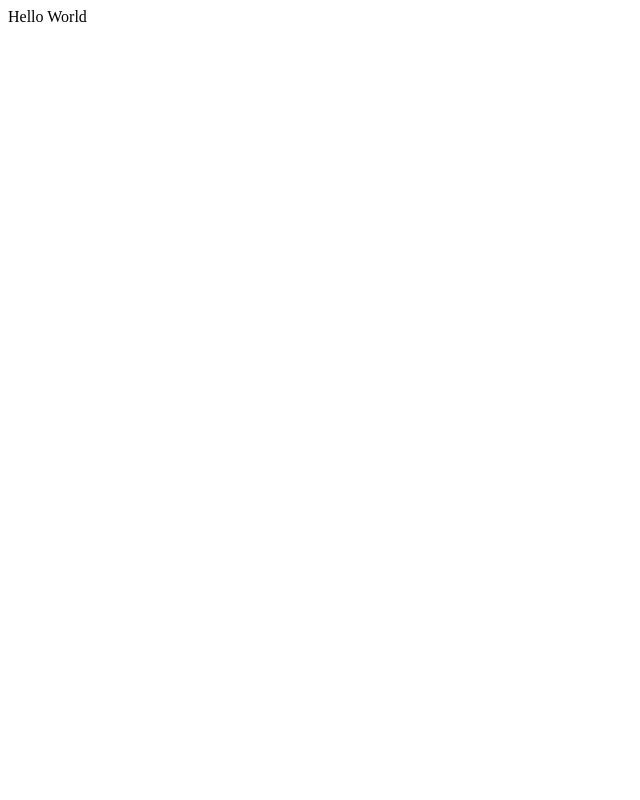
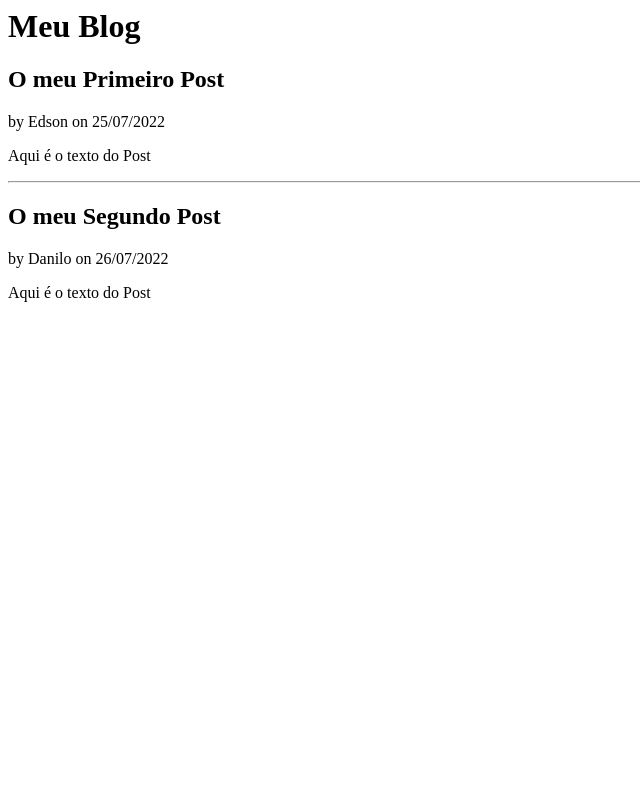
Before and after one commit to e-goncalves/blog, a Flask app: page / in a window 1280 px wide. Before the commit the part shown is almost empty. Shown: the whole page, without its empty margins (0-640 px from the left). Run offline with Flask 2, Linux system fonts and the light colour scheme.

Commit message:
intervalo da aula

```diff
--- a/app.py
+++ b/app.py
@@ -1,12 +1,23 @@
 from flask import Flask, render_template
+from datetime import datetime
 
 app = Flask("hello")
 
+posts = [
+    {
+        "title": "O meu Primeiro Post",
+        "body": "Aqui é o texto do Post",
+        "author": "Edson",
+        "created": datetime(2022,7,25)
+    },
+    {
+        "title": "O meu Segundo Post",
+        "body": "Aqui é o texto do Post",
+        "author": "Danilo",
+        "created": datetime(2022,7,26)
+    },
+]
+
 @app.route("/")
-@app.route("/hello")
-def hello():
-    return "Hello World"
-
-@app.route("/meucontato")
-def meuContato():
-    return render_template('index.html')
+def index():
+    return render_template("index.html", posts = posts)
--- a/templates/index.html
+++ b/templates/index.html
@@ -1,11 +1,26 @@
 <html>
     <head>
-        <title>Contatos</title>
+        <title>Meu Blog</title>
     </head>
     <body>
-        <a href="https://www.oceanbrasil.com">Isso é um link</a>
-        <h1>Edson Serrão Gonçalves</h1>
-        <h2>edson@email.com</h2>
-        <h3>92 99123-4567</h3>
+        <h1>Meu Blog</h1>
+
+        {% for post in posts %}
+            <article class="post">
+                <header>
+                    <div>
+                        <h1>{{ post.title }}</h1>
+                        <div class="about">
+                            by {{ post.author }}
+                            on {{ post.created.strftime('%d/%m/%Y') }}</div>
+                    </div>
+                </header>
+                <p class="body"> {{ post.body }}</p>
+            </article>
+            {% if not loop.last %}
+                <hr>
+            {% endif %}
+        {% endfor %}
+
     </body>
 </html>
```
